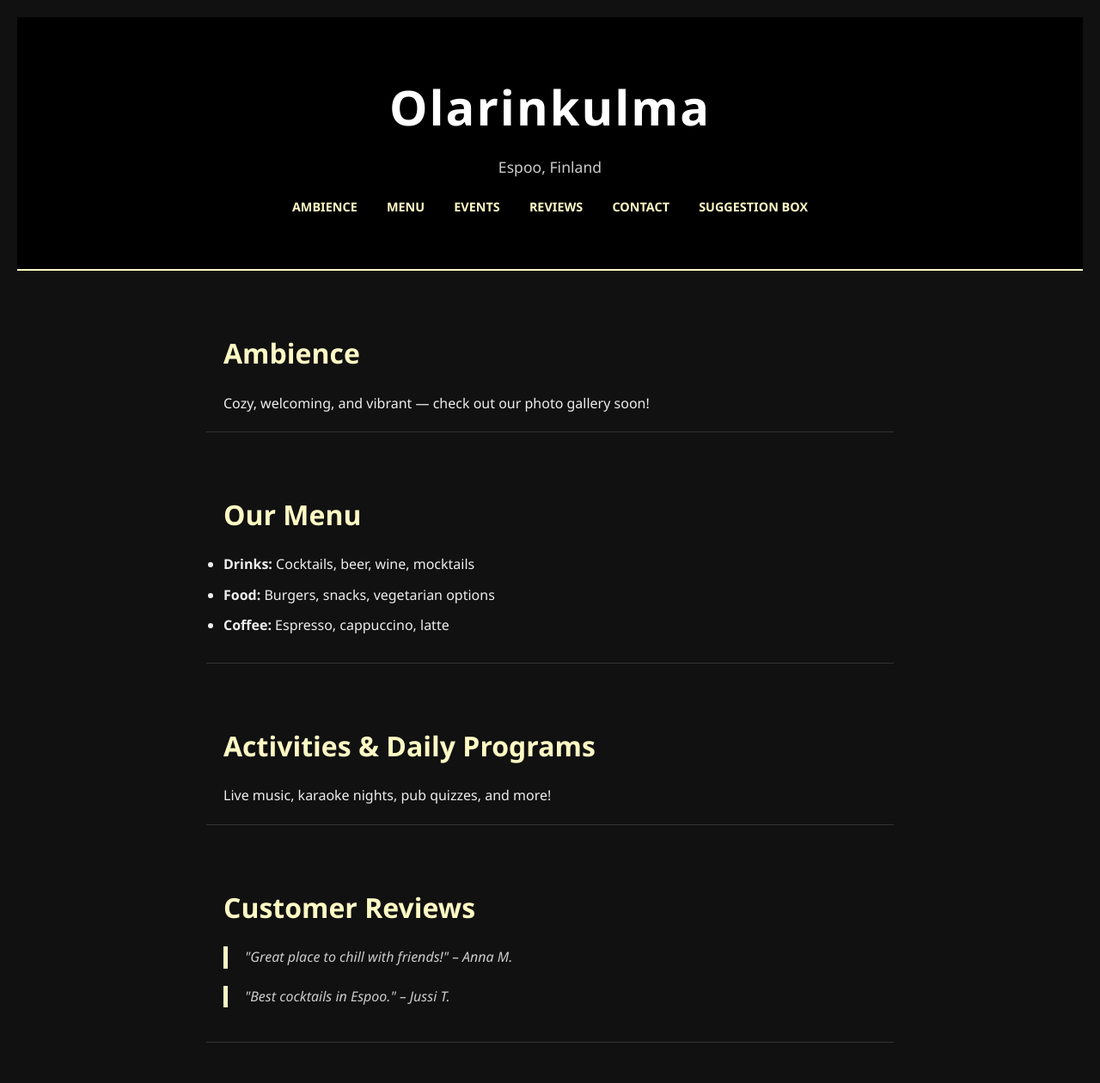
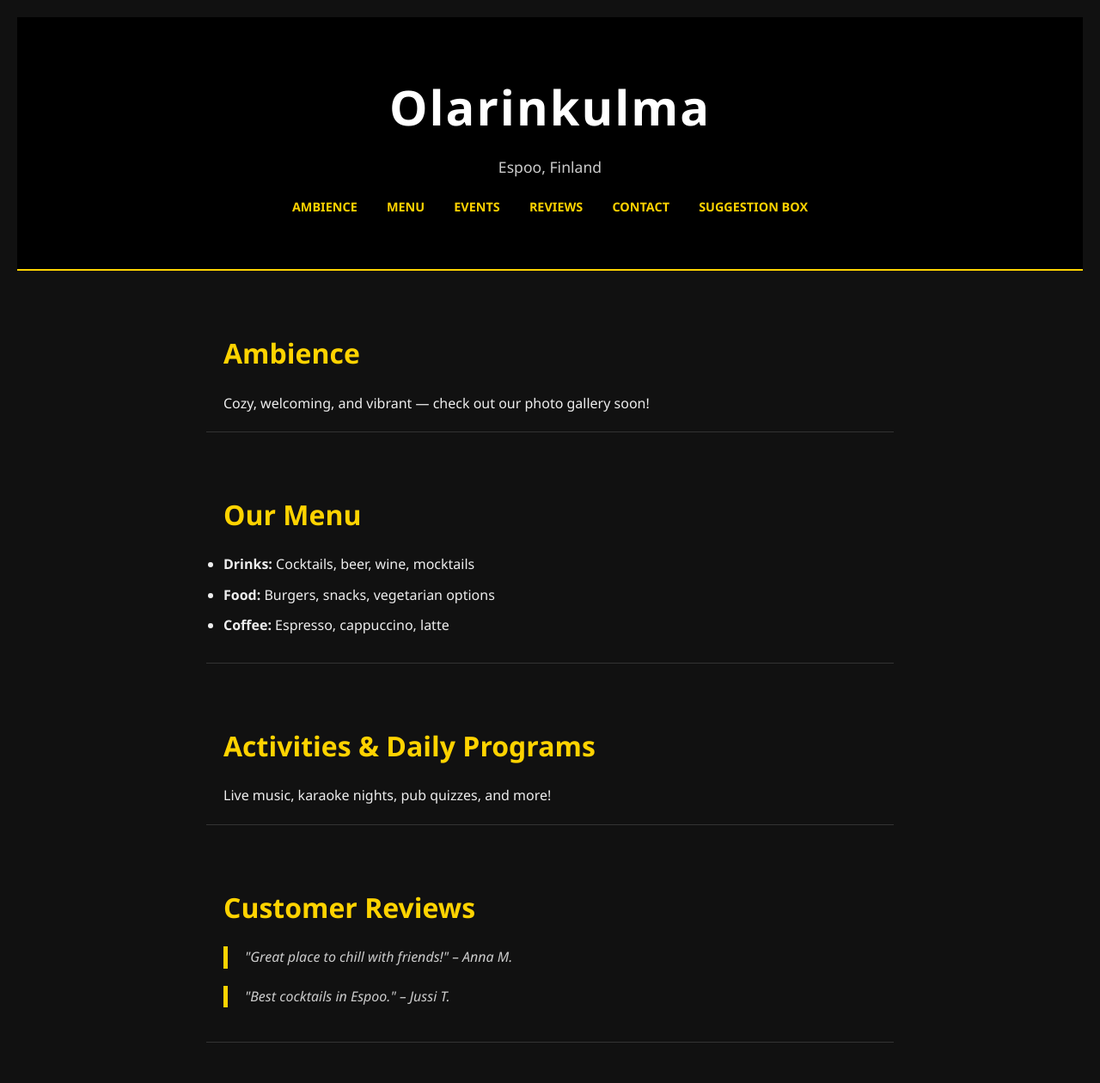
Before and after one commit to ankitdvenom/olarinkulma, a plain HTML site: page index.html in a window 1280 px wide. Shown: the top 1260 px of the page at 86% size. Drawn offline with Linux system fonts and the light colour scheme.

Commit message:
Update style.css

```diff
--- a/style.css
+++ b/style.css
@@ -19,7 +19,7 @@ header {
   color: #fff;
   text-align: center;
   padding: 60px 20px;
-  border-bottom: 2px solid #fff9c4;
+  border-bottom: 2px solid #FFD300;
 }
 
 header h1 {
@@ -39,7 +39,7 @@ nav {
 }
 
 nav a {
-  color: #fff9c4;
+  color: #FFD300;
   margin: 0 15px;
   text-decoration: none;
   font-weight: bold;
@@ -60,7 +60,7 @@ section {
 }
 
 h2 {
-  color: #fff9c4;
+  color: #FFD300;
   margin-bottom: 20px;
   font-size: 2em;
 }
@@ -89,7 +89,7 @@ textarea {
 }
 
 input[type="submit"] {
-  background-color: #fff9c4;
+  background-color: #FFD300;
   color: #111;
   border: none;
   padding: 10px 20px;
@@ -100,14 +100,14 @@ input[type="submit"] {
 }
 
 input[type="submit"]:hover {
-  background-color: #f5efb6;
+  background-color: #e6be00;
 }
 
 /* Reviews */
 blockquote {
   margin-bottom: 20px;
   padding-left: 20px;
-  border-left: 5px solid #fff9c4;
+  border-left: 5px solid #FFD300;
   font-style: italic;
   color: #ccc;
 }
```
